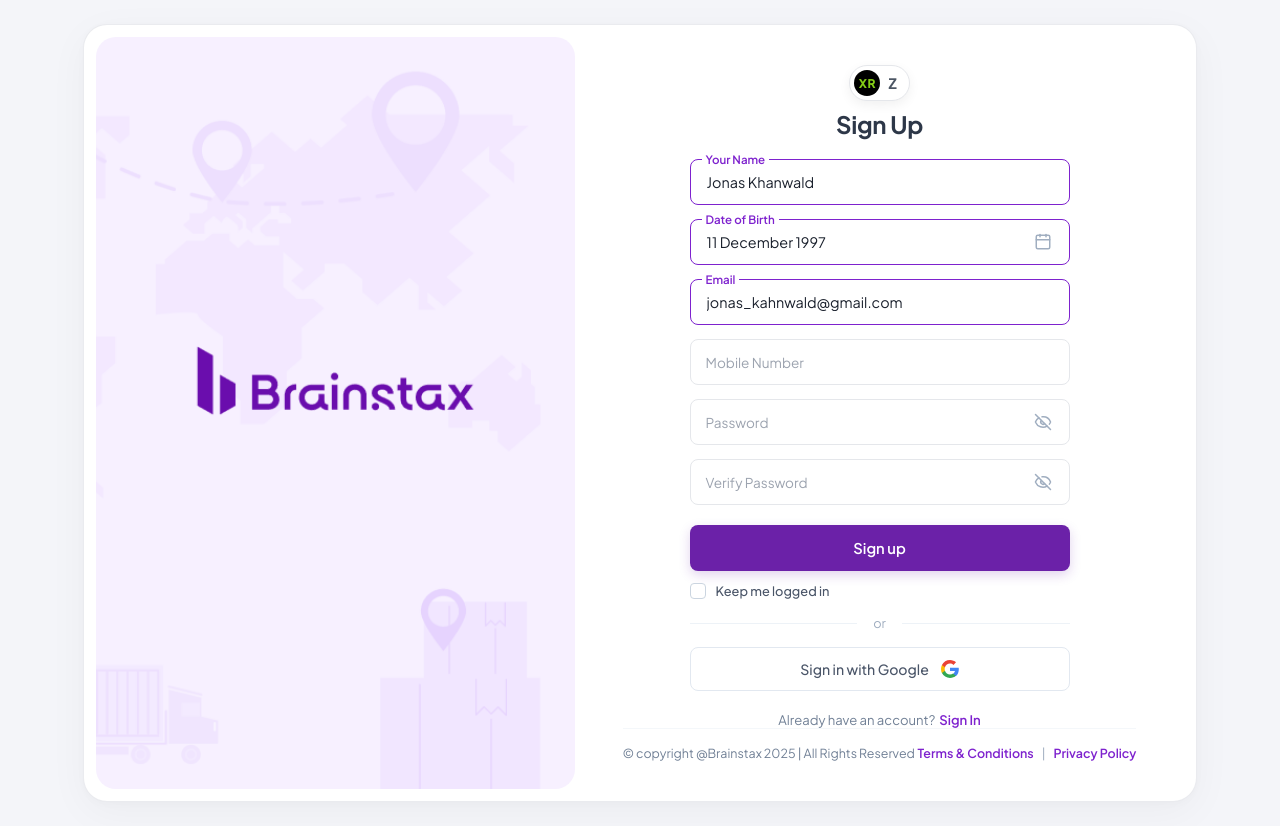
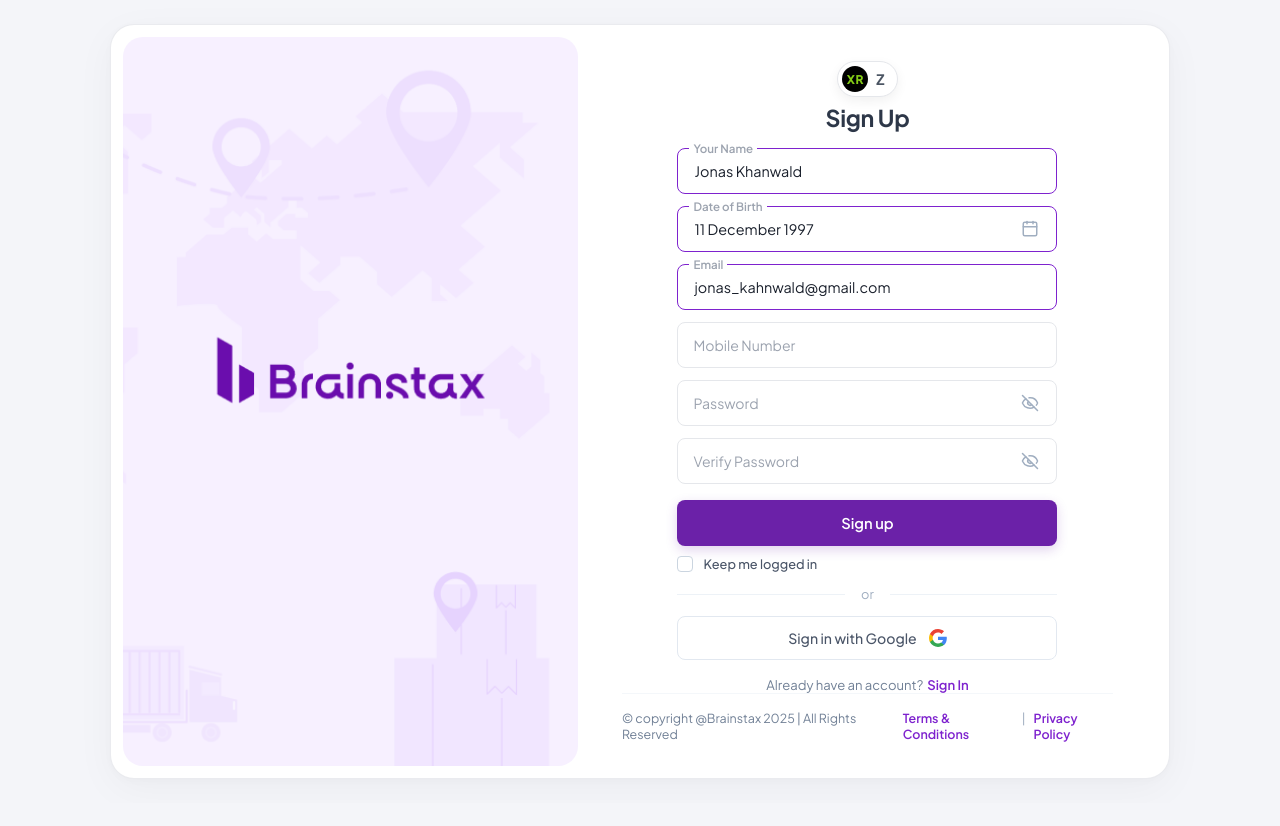
Before and after one commit to himanshupatil10/Brainstax, a React (Vite) app: page / in a window 1280 px wide. After the commit the page ends 803 px from the top, so only its background shows below. Built offline with nearby package versions, Linux system fonts and the light colour scheme.

Commit message:
Fix floating label notches and layout spacing on Sign Up page

```diff
--- a/src/Components/Signin.css
+++ b/src/Components/Signin.css
@@ -2,6 +2,7 @@
   background: var(--card-bg, #FFFFFF);
   border-radius: var(--radius-card, 24px);
   width: 100%;
+  max-width: 1060px;
   min-height: 640px;
   box-shadow: 0 10px 40px rgba(0, 0, 0, 0.04), 0 2px 10px rgba(0, 0, 0, 0.02);
   display: grid;
@@ -46,7 +47,7 @@
   display: flex;
   flex-direction: column;
   justify-content: space-between;
-  padding: 40px 48px;
+  padding: 32px 44px;
   position: relative;
 }
 
@@ -92,14 +93,13 @@
   padding: 0 16px;
   font-size: 0.95rem;
   color: #1A202C;
-  background: transparent;
+  background: #FFFFFF;
   border: 1.5px solid #E5E7EB;
   border-radius: 8px;
   outline: none;
   transition: border-color 0.2s ease, box-shadow 0.2s ease;
 }
 
-.field-input.has-value,
 .field-input:focus {
   border-color: #7E22CE;
 }
@@ -123,6 +123,10 @@
   top: 0;
   font-size: 0.75rem;
   font-weight: 600;
+  color: #9CA3AF;
+}
+
+.field-input:focus ~ .floating-label {
   color: #7E22CE;
 }
 
--- a/src/Components/Signup.css
+++ b/src/Components/Signup.css
@@ -2,7 +2,8 @@
   background: var(--card-bg, #FFFFFF);
   border-radius: var(--radius-card, 24px);
   width: 100%;
-  min-height: 680px;
+  max-width: 1060px;
+  min-height: 640px;
   box-shadow: 0 10px 40px rgba(0, 0, 0, 0.04), 0 2px 10px rgba(0, 0, 0, 0.02);
   display: grid;
   grid-template-columns: 44% 56%;
@@ -30,7 +31,7 @@
   align-items: center;
   justify-content: center;
   padding: 0;
-  min-height: 640px;
+  min-height: 600px;
   height: 100%;
 }
 
@@ -46,7 +47,7 @@
   display: flex;
   flex-direction: column;
   justify-content: space-between;
-  padding: 28px 48px;
+  padding: 24px 44px;
   position: relative;
 }
 
@@ -61,7 +62,7 @@
   display: flex;
   align-items: center;
   justify-content: center;
-  margin-bottom: 8px;
+  margin-bottom: 6px;
 }
 
 .avatar-pill {
@@ -106,18 +107,18 @@
 }
 
 .form-title {
-  font-size: 1.5rem;
+  font-size: 1.45rem;
   font-weight: 700;
   color: #2D3748;
   text-align: center;
-  margin-bottom: 20px;
+  margin-bottom: 16px;
   letter-spacing: -0.3px;
 }
 
 /* Floating Label & Outlined Inputs */
 .input-group {
   position: relative;
-  margin-bottom: 14px;
+  margin-bottom: 12px;
 }
 
 .floating-field {
@@ -131,14 +132,13 @@
   padding: 0 16px;
   font-size: 0.9rem;
   color: #1A202C;
-  background: transparent;
+  background: #FFFFFF;
   border: 1.5px solid #E5E7EB;
   border-radius: 8px;
   outline: none;
   transition: border-color 0.2s ease, box-shadow 0.2s ease;
 }
 
-.field-input.has-value,
 .field-input:focus {
   border-color: #7E22CE;
 }
@@ -150,7 +150,7 @@
   transform: translateY(-50%);
   background-color: #FFFFFF;
   padding: 0 4px;
-  font-size: 0.85rem;
+  font-size: 0.88rem;
   color: #9CA3AF;
   pointer-events: none;
   transition: all 0.2s ease;
@@ -162,6 +162,10 @@
   top: 0;
   font-size: 0.72rem;
   font-weight: 600;
+  color: #9CA3AF;
+}
+
+.field-input:focus ~ .floating-label {
   color: #7E22CE;
 }
 
@@ -198,7 +202,7 @@
   cursor: pointer;
   transition: background-color 0.2s ease, transform 0.1s ease, box-shadow 0.2s ease;
   box-shadow: 0 4px 12px rgba(107, 33, 168, 0.2);
-  margin-top: 6px;
+  margin-top: 4px;
 }
 
 .btn-primary:hover {
@@ -215,8 +219,8 @@
   display: flex;
   align-items: center;
   gap: 10px;
-  margin-top: 12px;
-  margin-bottom: 16px;
+  margin-top: 10px;
+  margin-bottom: 14px;
   cursor: pointer;
 }
 
@@ -252,7 +256,7 @@
 .divider-container {
   display: flex;
   align-items: center;
-  margin: 16px 0;
+  margin: 14px 0;
 }
 
 .divider-line {
@@ -283,7 +287,7 @@
   font-weight: 500;
   cursor: pointer;
   transition: background-color 0.2s ease, border-color 0.2s ease;
-  margin-bottom: 20px;
+  margin-bottom: 16px;
 }
 
 .btn-google:hover {
```
